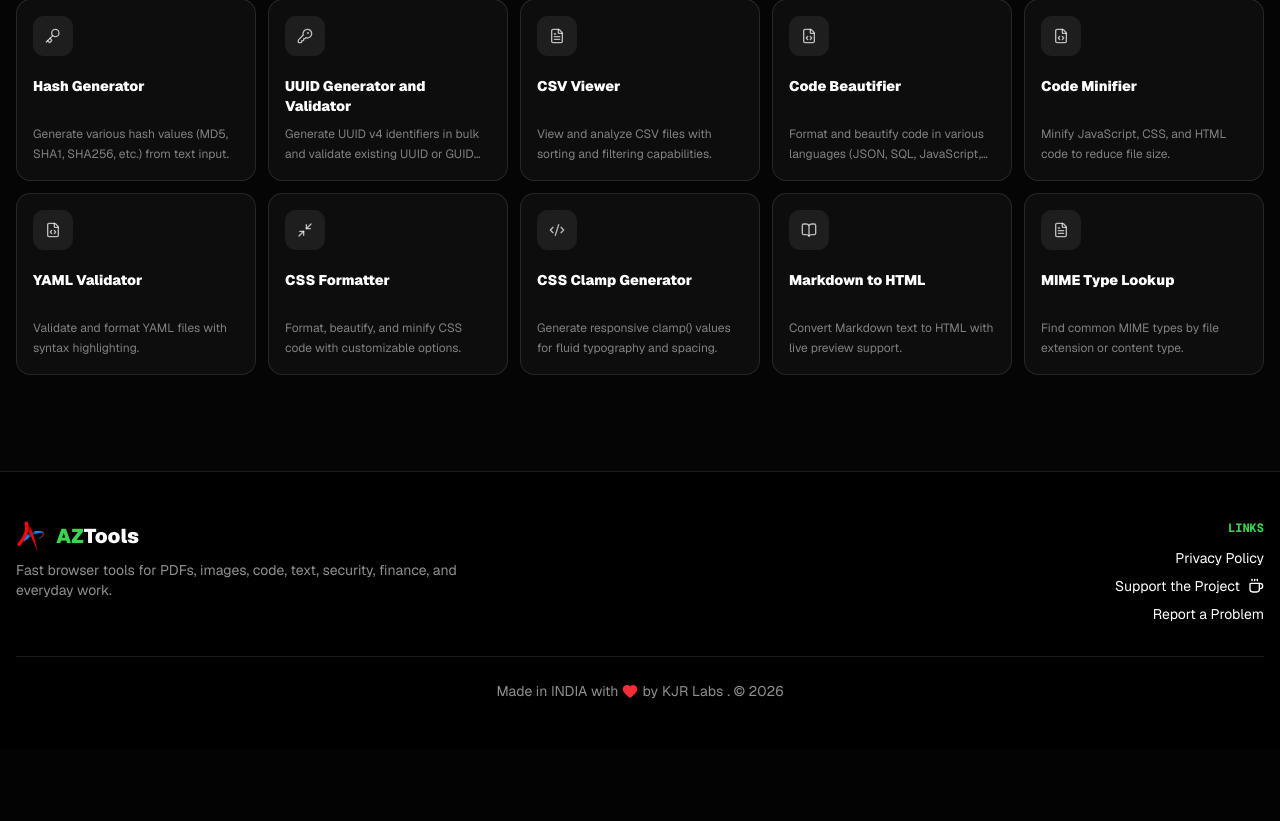
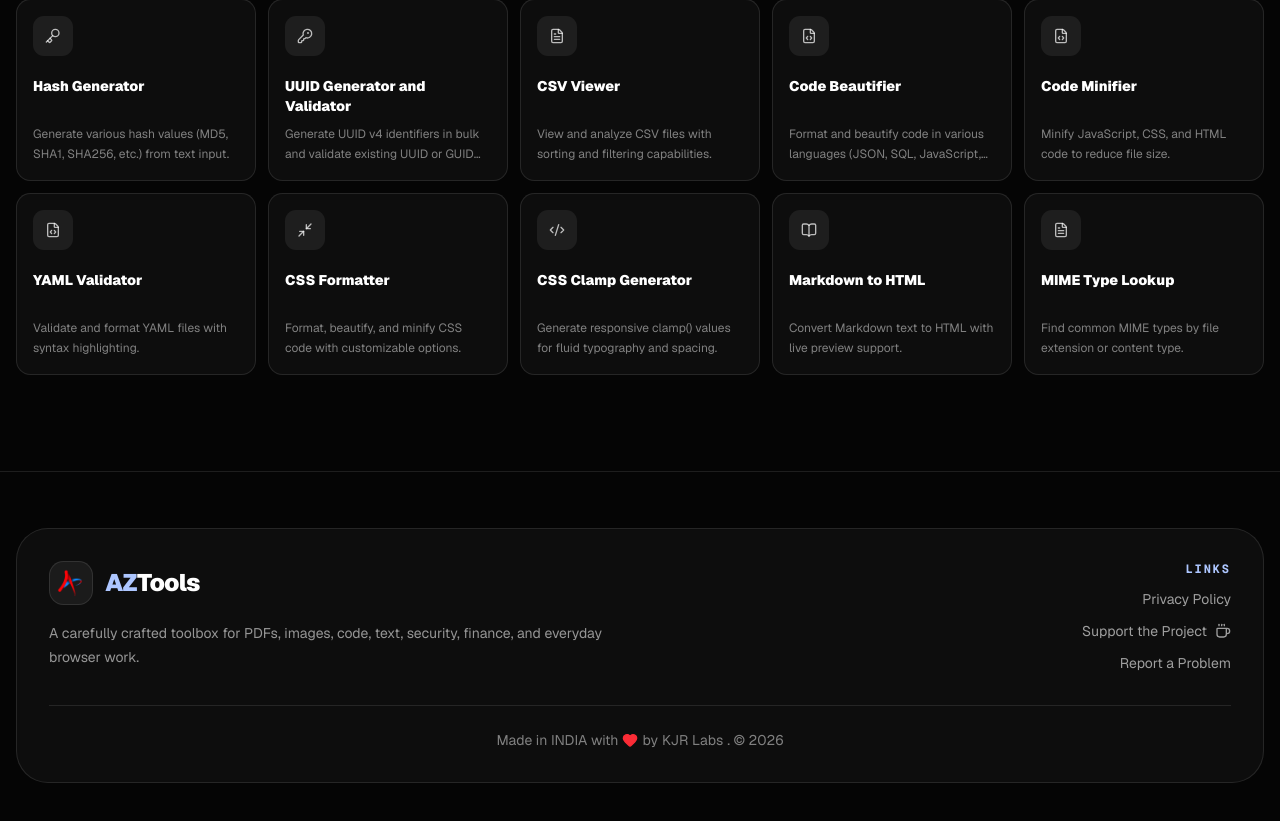
Before and after one commit to KshitijKoranne/aztools-next, a Next.js app: page / in a window 1280 px wide. Shown: the part 4671-5492 px from the top of the page. Before the commit the page ends 5420 px from the top, so only its background shows below. Built offline with nearby package versions, Linux system fonts and the light colour scheme.

Commit message:
Polish footer to match Stitch system

```diff
--- a/src/components/footer.tsx
+++ b/src/components/footer.tsx
@@ -5,77 +5,57 @@ import { Coffee, Heart } from "lucide-react";
 export function Footer() {
   const year = new Date().getFullYear();
   return (
-    <footer className="mt-auto border-t border-white/10 bg-black text-white">
-      <div className="container mx-auto px-4 py-8 md:py-12">
-        <div className="grid grid-cols-1 md:grid-cols-2 gap-8">
+    <footer className="mt-auto border-t border-white/10 bg-[#050505] text-white">
+      <div className="container mx-auto px-4 py-10 md:py-14">
+        <div className="rounded-[2rem] border border-white/10 bg-white/[0.035] p-6 md:p-8">
+          <div className="grid grid-cols-1 gap-8 md:grid-cols-[1.2fr_0.8fr] md:items-start">
             <div>
-            <Link href="/" className="flex items-center gap-2 text-xl font-black">
-              <Image
-                src="/favicon-32x32.png"
-                alt="AZ Tools Logo"
-                width={32}
-                height={32}
-                className="h-8 w-8"
-              />
+              <Link href="/" className="flex items-center gap-3 text-2xl font-black tracking-[-0.03em]">
+                <span className="flex h-11 w-11 items-center justify-center rounded-2xl border border-white/10 bg-white/[0.06]">
+                  <Image src="/favicon-32x32.png" alt="AZ Tools Logo" width={32} height={32} className="h-7 w-7" />
+                </span>
                 <span>
-                <span className="text-primary">AZ</span>
+                  <span className="text-[#adc6ff]">AZ</span>
                   <span>Tools</span>
                 </span>
               </Link>
-            <p className="mt-2 max-w-md text-sm text-white/56">
-              Fast browser tools for PDFs, images, code, text, security, finance, and everyday work.
+              <p className="mt-4 max-w-xl text-sm leading-6 text-white/56">
+                A carefully crafted toolbox for PDFs, images, code, text, security, finance, and everyday browser work.
               </p>
             </div>
 
-          <div className="md:text-right">
-            <h3 className="mb-3 font-mono text-xs font-bold uppercase text-primary">Links</h3>
-            <ul className="space-y-2 text-sm">
-              <li>
-                <Link
-                  href="/privacy-policy"
-                  className="hover:text-primary transition-colors inline-flex items-center gap-2 md:justify-end"
-                >
+            <div className="grid gap-3 text-sm md:justify-end md:text-right">
+              <h3 className="font-mono text-xs font-bold uppercase tracking-[0.16em] text-[#adc6ff]">Links</h3>
+              <Link href="/privacy-policy" className="text-white/60 transition-colors hover:text-[#adc6ff]">
                 Privacy Policy
               </Link>
-              </li>
-              <li>
               <a
                 href="https://www.buymeacoffee.com/kshitijkorz"
                 target="_blank"
                 rel="noopener noreferrer"
-                  className="hover:text-primary transition-colors inline-flex items-center gap-2 md:justify-end"
+                className="inline-flex items-center gap-2 text-white/60 transition-colors hover:text-[#adc6ff] md:justify-end"
               >
                 <span>Support the Project</span>
                 <Coffee className="h-4 w-4" />
               </a>
-              </li>
-              <li>
               <a
                 href="mailto:kshitij.koranne@live.com?subject=AZ%20Tools%20-%20Problem%20Report"
-                  className="hover:text-primary transition-colors inline-flex items-center gap-2 md:justify-end"
+                className="text-white/60 transition-colors hover:text-[#adc6ff]"
               >
                 Report a Problem
               </a>
-              </li>
-            </ul>
             </div>
           </div>
 
-        <div className="mt-8 border-t border-white/10 pt-6 text-center text-sm text-white/56">
-          <p className="flex items-center justify-center gap-1">
-            Made in INDIA with{" "}
-            <Heart className="h-4 w-4 text-red-500 fill-red-500" /> by{" "}
-            <a
-              href="https://kjrlabs.in"
-              target="_blank"
-              rel="noopener noreferrer"
-              className="hover:text-primary transition-colors"
-            >
+          <div className="mt-8 border-t border-white/10 pt-6 text-center text-sm text-white/48">
+            <p className="flex flex-wrap items-center justify-center gap-1">
+              Made in INDIA with <Heart className="h-4 w-4 fill-red-500 text-red-500" /> by{" "}
+              <a href="https://kjrlabs.in" target="_blank" rel="noopener noreferrer" className="transition-colors hover:text-[#adc6ff]">
                 KJR Labs
               </a>
-            .
-            © {year}
+              . © {year}
             </p>
+          </div>
         </div>
       </div>
     </footer>
```
Lines whose indentation alone changed are shown as unchanged.
